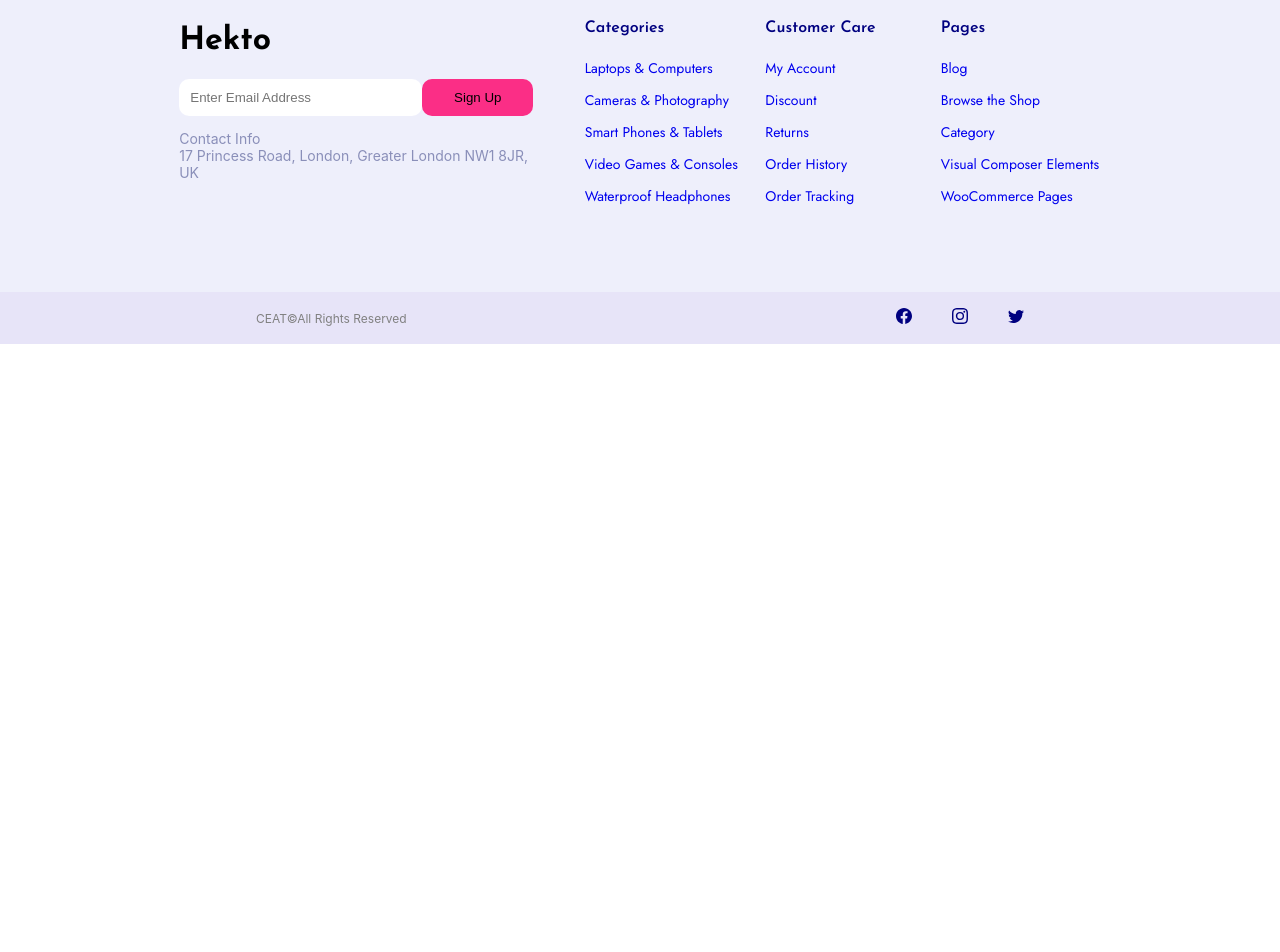
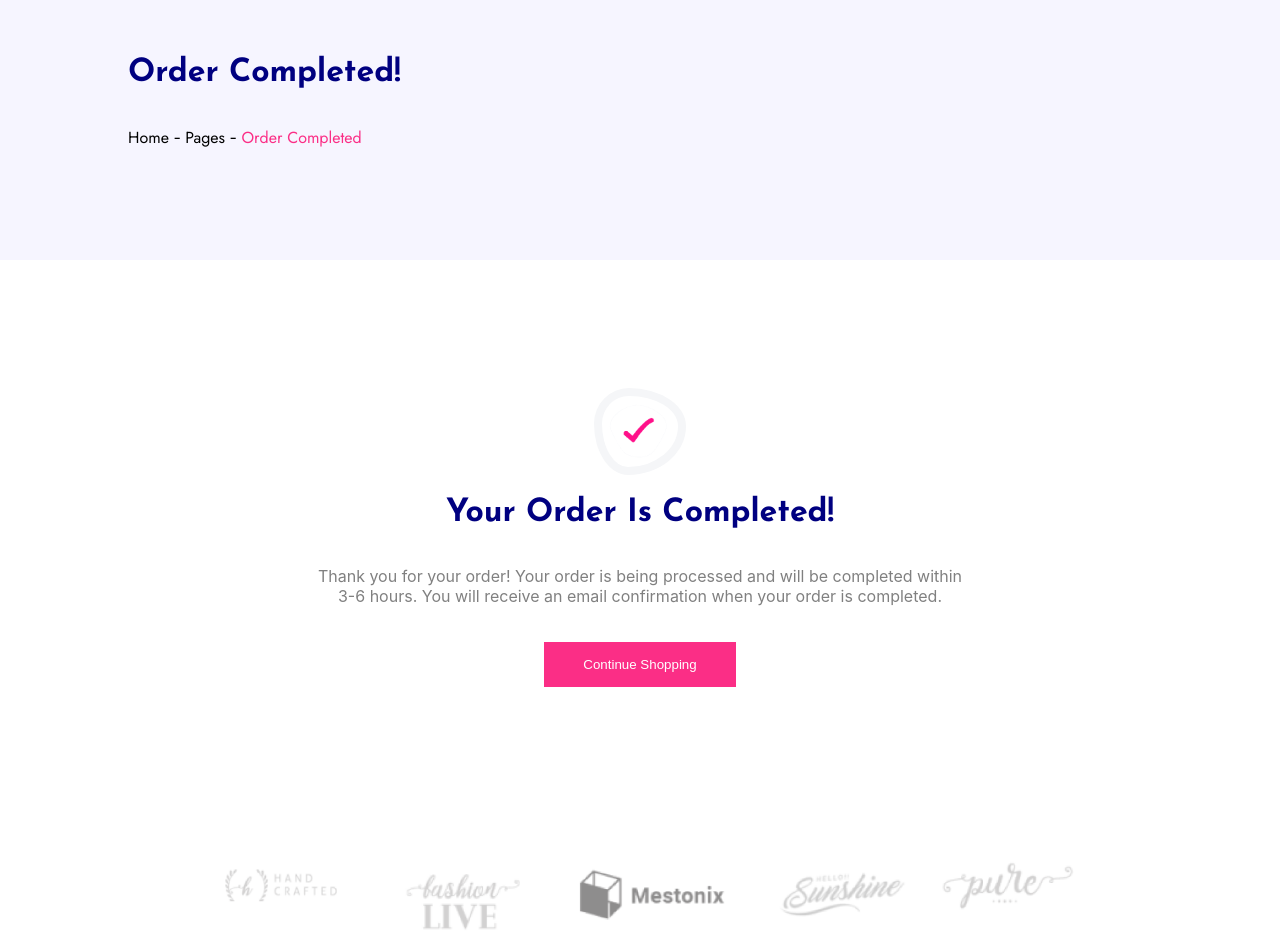
Before and after one commit to Seyidahmadova/E-Commerce, a React (Create React App) app: page /order-completed in a window 1280 px wide. Shown: the part 60-1012 px from the top of the page. Before the commit the page ends 800 px from the top, so only its background shows below. Built offline with nearby package versions, Linux system fonts and the light colour scheme; the HTML template or start-up script is replaced by a standard one.

Commit message:
Order Completed Page- Brands Page - Page Path

```diff
--- a/src/App.css
+++ b/src/App.css
@@ -17,6 +17,7 @@ html, body {
   --light-blue: #bde0ff;
   --dark-violet: #E7E4F8;
   --light-violet: #EEEFFB;
+  --most-light-violet: #F6F5FF;
 }
 
 a {
--- a/src/App.js
+++ b/src/App.js
@@ -1,6 +1,7 @@
 import "./App.css";
 import { BrowserRouter, Routes, Route } from "react-router-dom";
 import HomePage from "./pages/HomePage/HomePage";
+import OrderComp from "./pages/OrderCompleted/OrderComp";
 import HeadingBar from "./components/HeadingBar/HeadingBar";
 import Footer from "./components/Footer/Footer";
 function App() {
@@ -10,6 +11,7 @@ function App() {
         {/* <HeadingBar /> */}
         <Routes>
           <Route path="/" element={<HomePage />} />
+          <Route path="/order-completed" element={<OrderComp />} />
         </Routes>
         <Footer />
       </BrowserRouter>
--- /dev/null
+++ b/src/components/Brands/Brands.css
@@ -0,0 +1,25 @@
+.Brands {
+  width: 70%;
+  padding: 0 15%;
+  margin: 5% auto;
+  display: flex;
+}
+
+.Brands > ul {
+  width: 100%;
+  padding: 0;
+  display: flex;
+  justify-content: space-between;
+}
+
+.Brands > ul > ol {
+  padding: 0;
+}
+
+.Brands > ul > ol > a {
+  width: 100%;
+}
+
+.Brands > ul > ol > a > img {
+  width: 100%;
+}
--- /dev/null
+++ b/src/components/Brands/Brands.js
@@ -0,0 +1,40 @@
+import "./Brands.css";
+import brand1 from "../../images/home/brand1.png";
+import brand2 from "../../images/home/brand2.png";
+import brand3 from "../../images/home/brand3.png";
+import brand4 from "../../images/home/brand4.png";
+import brand5 from "../../images/home/brand5.png";
+
+export default function Brands() {
+    return(
+        <div className="Brands">
+        <ul>
+          <ol>
+            <a href="https://github.com/Cafarli">
+              <img alt="brand" src={brand1}></img>
+            </a>
+          </ol>
+          <ol>
+            <a href="https://github.com/seyidahmadova">
+              <img alt="brand" src={brand2}></img>
+            </a>
+          </ol>
+          <ol>
+            <a href="https://github.com/Cafarli">
+              <img alt="brand" src={brand3}></img>
+            </a>
+          </ol>
+          <ol>
+            <a href="https://github.com/seyidahmadova">
+              <img alt="brand" src={brand4}></img>
+            </a>
+          </ol>
+          <ol>
+            <a href="https://github.com/Cafarli">
+              <img alt="brand" src={brand5}></img>
+            </a>
+          </ol>
+        </ul>
+      </div>
+    );
+}
--- /dev/null
+++ b/src/components/PagePath/PagePath.css
@@ -0,0 +1,24 @@
+.PagePath {
+    width: 90%;
+    height: 40vh;
+    padding-left: 10%;
+    background-color: var(--most-light-violet);
+    display: flex;
+    flex-direction: column;
+    justify-content: center;
+    text-align: left;
+}
+
+.PagePath>h1 {
+    color: var(--darkBlue-color);
+    font-size: 32px;
+}
+
+.PagePath>p>a {
+    color: black;
+    font-family: "Jost";
+}
+
+.PagePath>p>a>span {
+    color: var(--pink-color);
+}
--- /dev/null
+++ b/src/components/PagePath/PagePath.js
@@ -0,0 +1,11 @@
+import { Link } from "react-router-dom";
+import "./PagePath.css";
+
+export default function PagePath(props) {
+    return(
+        <div className="PagePath">
+            <h1>{props.title}</h1>
+            <p><Link to={`/`}>Home</Link> - <Link to={`/pages`}>Pages</Link> - <Link to={props.path}><span>{props.curPage}</span></Link></p>
+        </div>
+    );
+}
--- a/src/pages/HomePage/HomePage.css
+++ b/src/pages/HomePage/HomePage.css
@@ -233,33 +233,6 @@
     cursor: pointer;
 }
 
-/* BRANDS */
-.homeBrands {
-    width: 70%;
-    padding: 0 15%;
-    margin: 5% auto;
-    display: flex;
-}
-
-.homeBrands>ul {
-    width: 100%;
-    padding: 0;
-    display: flex;
-    justify-content: space-between;
-}
-
-.homeBrands>ul>ol {
-    padding: 0;
-}
-
-.homeBrands>ul>ol>a {
-    width: 100%;
-}
-
-.homeBrands>ul>ol>a>img {
-    width: 100%;
-}
-
 /* LATEST BLOG */
 .homeLatestBlog {
     width: 70%;
--- a/src/pages/HomePage/HomePage.js
+++ b/src/pages/HomePage/HomePage.js
@@ -4,11 +4,7 @@ import { Link } from "react-router-dom";
 import latestBlog1 from "../../images/home/latestBlog1.jpg";
 import latestBlog2 from "../../images/home/latestBlog2.jpg";
 import latestBlog3 from "../../images/home/latestBlog3.jpg";
-import brand1 from "../../images/home/brand1.png";
-import brand2 from "../../images/home/brand2.png";
-import brand3 from "../../images/home/brand3.png";
-import brand4 from "../../images/home/brand4.png";
-import brand5 from "../../images/home/brand5.png";
+import Brands from "../../components/Brands/Brands";
 import offer1 from "../../images/home/offer1.jpg";
 import offer2 from "../../images/home/offer2.jpg";
 import offer3 from "../../images/home/offer3.jpg";
@@ -253,35 +249,7 @@ export default function HomePage() {
           <button>Shop Now</button>
         </Link>
       </div>
-      <div className="homeBrands">
-        <ul>
-          <ol>
-            <a href="https://github.com/Cafarli">
-              <img alt="brand" src={brand1}></img>
-            </a>
-          </ol>
-          <ol>
-            <a href="https://github.com/seyidahmadova">
-              <img alt="brand" src={brand2}></img>
-            </a>
-          </ol>
-          <ol>
-            <a href="https://github.com/Cafarli">
-              <img alt="brand" src={brand3}></img>
-            </a>
-          </ol>
-          <ol>
-            <a href="https://github.com/seyidahmadova">
-              <img alt="brand" src={brand4}></img>
-            </a>
-          </ol>
-          <ol>
-            <a href="https://github.com/Cafarli">
-              <img alt="brand" src={brand5}></img>
-            </a>
-          </ol>
-        </ul>
-      </div>
+      <Brands />
       <div className="homeLatestBlog">
         <h1>Latest Blog</h1>
         <div className="hlb-allblogs">
--- /dev/null
+++ b/src/pages/OrderCompleted/OrderComp.css
@@ -0,0 +1,44 @@
+.OrderComp {
+    width: 100%;
+}
+
+.isCompleted {
+    display: flex;
+    flex-direction: column;
+    align-items: center;
+    justify-content: center;
+    width: 60%;
+    /* padding: 5%; */
+    margin: 10% auto;
+    /* border: 1px dashed var(--gray-color); */
+}
+
+.isCompleted>img {
+    width: 10%;
+    border: 8px solid var(--grayBlue);
+    border-radius: 38% 62% 63% 37% / 41% 44% 56% 59%;
+}
+
+.isCompleted>h1 {
+    color: var(--darkBlue-color);
+}
+
+.isCompleted>p {
+    width: 85%;
+    color: gray;
+}
+
+.isCompleted>a {
+    width: 25%;
+}
+
+.isCompleted>a>button {
+    width: 100%;
+    padding: 8% 0;
+    margin: 10% 0;
+    outline: none;
+    border: none;
+    color: white;
+    background-color: var(--pink-color);
+    cursor: pointer;
+}
--- /dev/null
+++ b/src/pages/OrderCompleted/OrderComp.js
@@ -0,0 +1,28 @@
+import "./OrderComp.css";
+import orderComp from "../../images/orderComp/orderComp.png";
+import PagePath from "../../components/PagePath/PagePath";
+import Brands from "../../components/Brands/Brands";
+import { Link } from "react-router-dom";
+
+export default function OrderComp() {
+  return (
+    <div className="OrderComp">
+      <PagePath
+        title="Order Completed!"
+        curPage="Order Completed"
+        path="/order-completed"
+      />
+      <div className="isCompleted">
+        <img alt="icon" src={orderComp}></img>
+        <h1>Your Order Is Completed!</h1>
+        <p>
+          Thank you for your order! Your order is being processed and will be
+          completed within 3-6 hours. You will receive an email confirmation
+          when your order is completed.
+        </p>
+        <Link><button>Continue Shopping</button></Link>
+      </div>
+        <Brands/>
+    </div>
+  );
+}
```
Also changed, not shown: src/images/orderComp/orderComp.png (added).
